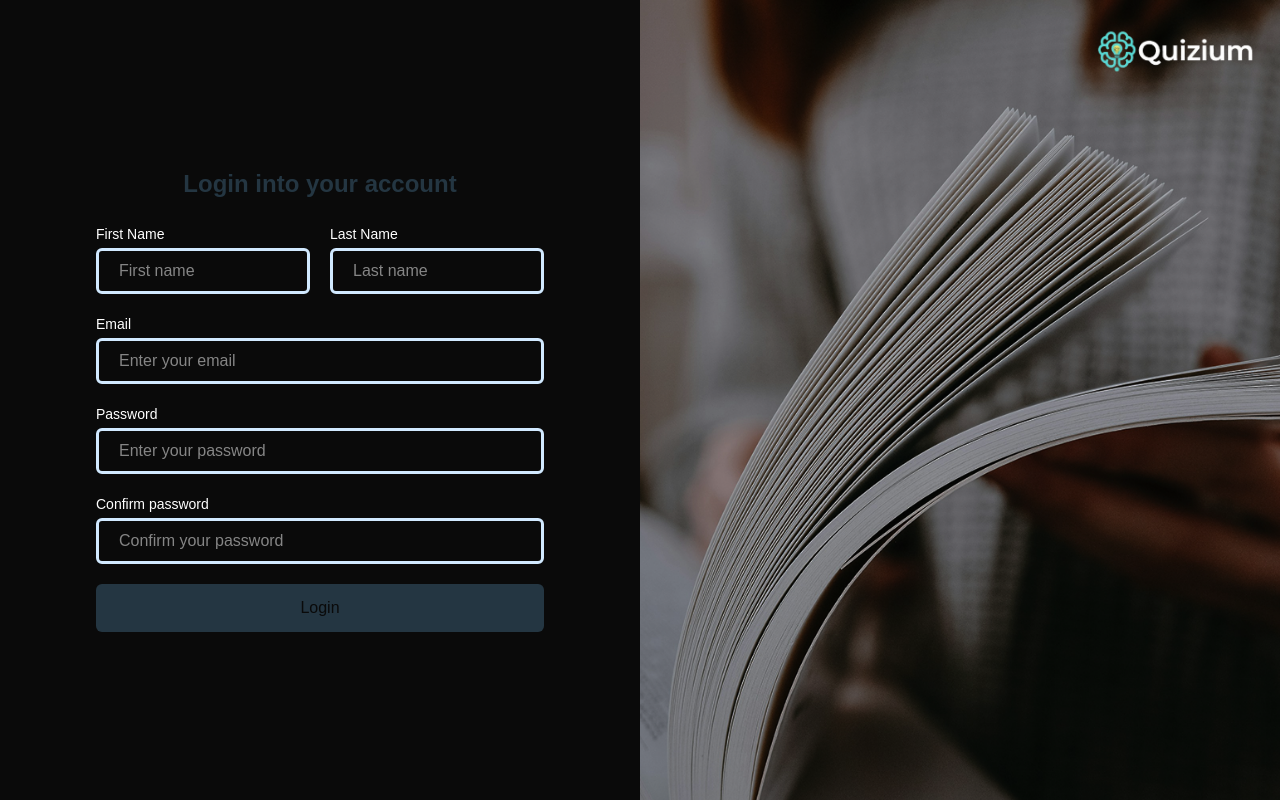
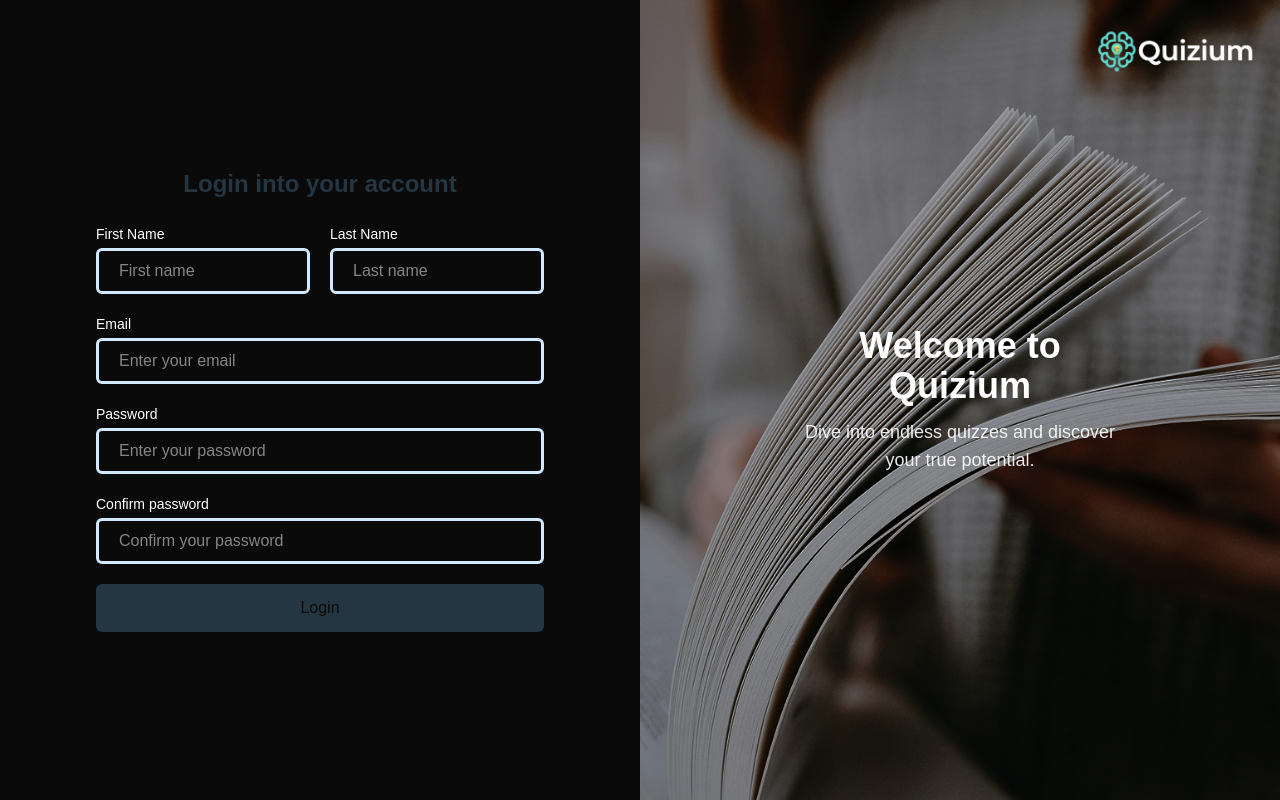
Before and after one commit to Lumix-projects/Quizium, a Next.js app: page /login in a window 1280 px wide. Built offline with nearby package versions, Linux system fonts and the light colour scheme.

Commit message:
add label in right section

```diff
--- a/src/app/(auth)/login/page.tsx
+++ b/src/app/(auth)/login/page.tsx
@@ -96,6 +96,14 @@ function Page() {
             {/* ===== Right Section (Image) ===== */}
 
             <div className="relative w-full sm:w-1/2 sm:h-screen hidden sm:block">
+                <div className="absolute top-1/2 left-1/2 -translate-x-1/2 -translate-y-1/2 text-center text-white z-20">
+                    <h2 className="text-4xl font-bold mb-3">Welcome to Quizium</h2>
+                    <h4 className="text-lg font-medium opacity-90">
+                        Dive into endless quizzes and discover your true potential.
+                    </h4>
+                </div>
+
+
                 <img
                     src="/logowhite.png"
                     alt="Logo"
@@ -107,6 +115,7 @@ function Page() {
                     className="h-full w-full object-cover"
                 />
             </div>
+
         </section>
     )
 }
```
